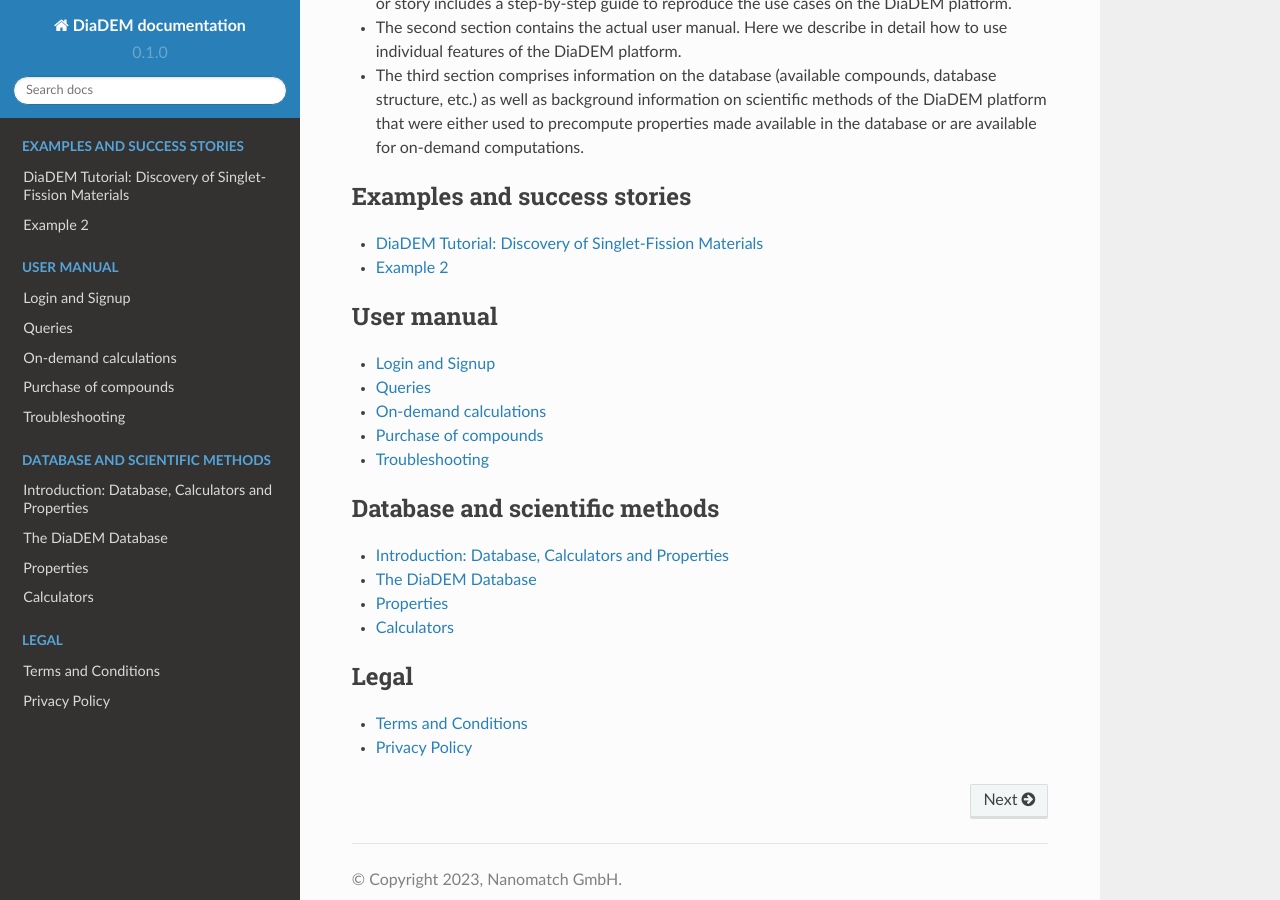
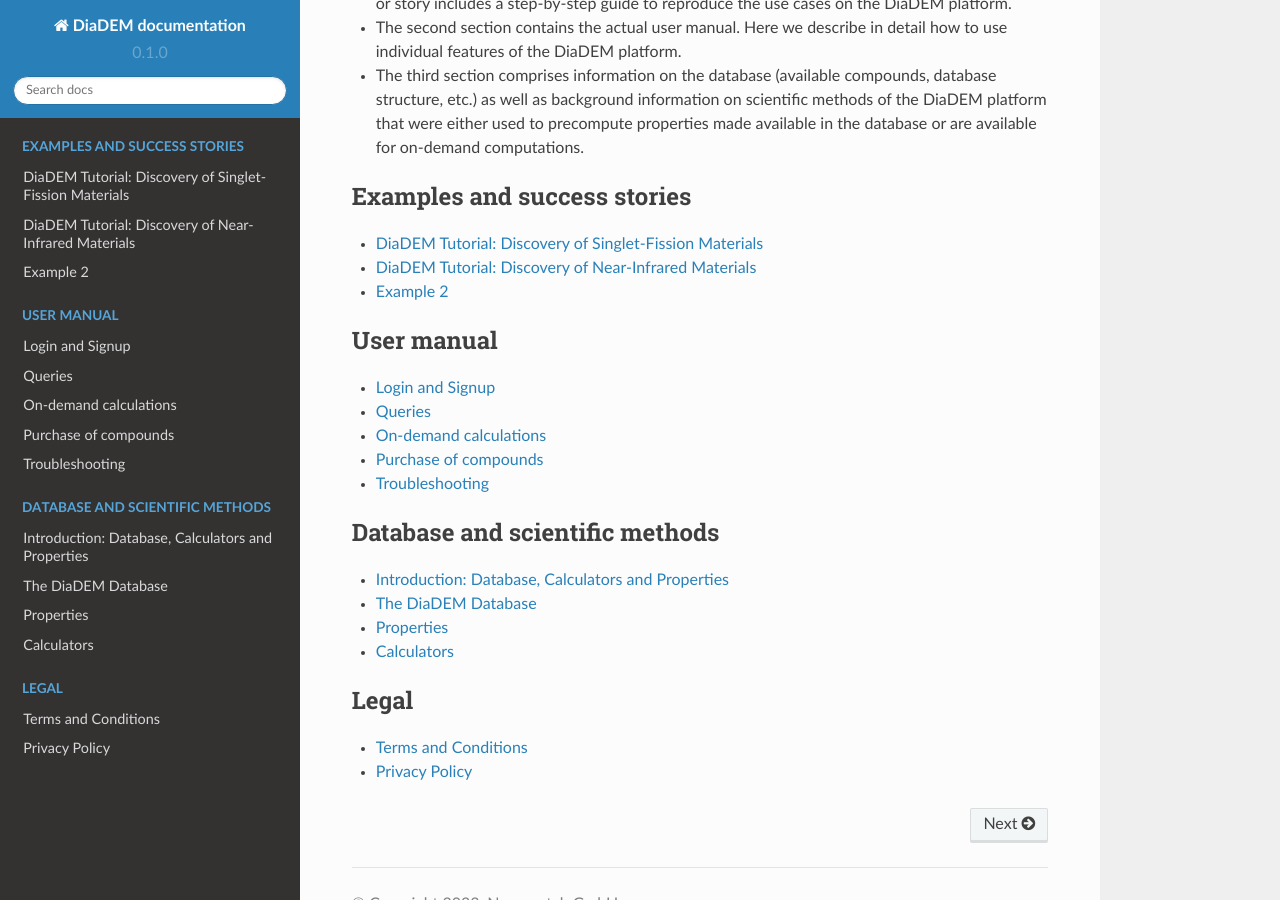
Before and after one commit to diadem-platform/diadem-docs, a Sphinx documentation site: the page built from docs/source/index.rst, in a window 1280 px wide and 900 px high, scrolled down 685 px. Built offline with Sphinx 7.4.7 and the Read the Docs theme 2.0.0, drawn with Linux system fonts in a browser that asks for light colours; pages that are not in the unit, such as notebooks, are missing from menus; some of the changed lines change nothing that is shown.

Commit message:
NIR (simple) added
Simplified version of near-infrared tutorial is added which works with the current capabilities of the platform.

```diff
--- /dev/null
+++ b/docs/source/examples/NIR.rst
@@ -0,0 +1,43 @@
+
+DiaDEM Tutorial: Discovery of Near-Infrared Materials
+=======================================================
+
+The discovery of near-infrared materials can be achieved with the DiaDEM platform. Candidates can be purchased directly and tested for near-infrared activity by the researcher.
+
+General theory
+--------------
+
+Near-infrared materials are a class of compounds that can absorb and emit light in the near-infrared range (750-2500 nm). Their applications span a wide variety of domains including communications, medical imaging, photovoltaics, sensing and night-vision. The synthesis of photostable, high-mobility and device-compatible near-infrared compounds is extremely challenging, making them a rare and coveted class of materials. Near-infrared absorption and emission in organic compounds is normally seen in extended π-conjugated systems, donor-acceptors, ionic dyes and metal complexes.
+
+Requirements for near-infrared absorption-emission
+--------------------------------------------------
+
+The requirement for near-infrared absorption-emission is simply the existence of near-infrared absorption and/or emission band(s) in the respective absorption and fluorescence spectra. In computational terms, the energy of the :math:`S_{0}` :math:`\rightarrow` :math:`S_{1}` transition, E(:math:`S_{1}`), should be lower than 1.65 eV (750 nm). Due to molecular design, these low-energy states are usually weak in intensity, e.g. small transition dipole moment for donor-acceptors due to non-spatially-overlapping HOMO and LUMOs; therefore, a bright :math:`S_{1}` can be imposed by setting a lower limit for the oscillator strength, f(:math:`S_{1}`).
+
+Further conditions such as low flexibility to avoid conical intersections, and thus nonradiative decay, can be considered with the number of rotatable bonds (:math:`n_{rots}`).
+
+Searching for candidates
+------------------------
+
+Finding near-infrared candidates based on the requirements detailed above can be done using the **Search** functionality found on the navigation bar. First click **+Group**, then **+Rule** twice.  Choose the **Property Name** for the first singlet excited state transition energy E(:math:`S_{1}`) and set the **Value** to be **less than** 1.65 eV, then **Submit Query**.
+
+This will search the DiaDEM database for all molecules which have an experimentally calibrated, vertical :math:`S_{0}` :math:`\rightarrow` :math:`S_{1}` energy lower than the boundary of red to near-infrared light.
+For additional constraints, return to the **Search** function and use the **+Group** button to add another condition block within the same query. Continue by choosing the oscillator strength for the first singlet transition f(:math:`S_{1}`) and set this **Value** to be **greater than** 0.05. This value can be modified; the greater the value, the brighter the :math:`S_{1}` state is predicted to be, removing those entries with forbidden or low-intensity transitions.
+
+Follow the same steps for even stricter constraints, e.g. for minimisation of nonradiative decay which is apparent in more flexible molecules and can be considered with :math:`n_{rots}`.
+
+Performing calculations
+-----------------------
+
+Although promising near-infrared materials can be found simply by searching and purchasing materials directly for laboratory testing, additional properties to create a more specialist library of molecules may be desired. For example, a small excitonic reorganization energy for better singlet exciton dissociation is crucial e.g. for an efficient photovoltaic device. This can be computed on-demand with DiaDEM.
+
+In the **Search** results, clicking on a molecular entry will open a new page with greater detail, including more properties, availability and price. From here, select **Run on-demand calculation** to add the molecule to a new **Project**, then choose the **Calculate** function on the navigation bar. Here, the calculation’s details can be chosen; for the above example, the **Property** to select is **Exciton reorganization energy** (:math:`S_{1}`) with **Default** for the **Calculator**. On the top right, the runtime, CPU cost and cost is given and can be reviewed before hitting the **Calculate** button.
+
+Once a calculation is finished, a **Notification** will appear which can be opened from the navigation bar. If email notifications are enabled, an automated email will be sent upon completion. This notification will lead to a calculation **Results** page where the newly computed property can be reviewed.
+
+Purchasing materials
+--------------------
+
+All of the molecules on the DiaDEM database are commercially available and can be purchased directly for laboratory testing; however, availability for a material at any given time can vary.
+
+In the **Search** results, clicking on a molecular entry will open a new page with greater detail, including more properties, availability and price. You can add a material to cart by clicking **Add to cart**. The cart can be accessed at the top right of the banner. From here, the quantity of material can be modified. An **Indicative price** will be shown and a purchase request can be made by pressing **Submit request**. After processing, final pricing, delivery time and additional information will be provided, and a **Notification** will appear which can be opened from the navigation bar. If email notifications are enabled, an automated email will be sent.
--- /dev/null
+++ b/docs/source/examples/NIR_simplified.rst
@@ -0,0 +1,30 @@
+
+DiaDEM Tutorial: Discovery of Near-Infrared Materials
+=======================================================
+
+The discovery of near-infrared materials can be achieved with the DiaDEM platform. Candidates can be purchased directly and tested for near-infrared activity by the researcher.
+
+General theory
+--------------
+
+Near-infrared materials are a class of compounds that can absorb and emit light in the near-infrared range (750-2500 nm). Their applications span a wide variety of domains including communications, medical imaging, photovoltaics, sensing and night-vision. The synthesis of photostable, high-mobility and device-compatible near-infrared compounds is extremely challenging, making them a rare and coveted class of materials. Near-infrared absorption and emission in organic compounds is normally seen in extended π-conjugated systems, donor-acceptors, ionic dyes and metal complexes.
+
+Requirements for near-infrared absorption-emission
+--------------------------------------------------
+
+The requirement for near-infrared absorption-emission is simply the existence of near-infrared absorption and/or emission band(s) in the respective absorption and fluorescence spectra. In computational terms, the energy of the :math:`S_{0}` :math:`\rightarrow` :math:`S_{1}` transition E(:math:`S_{1}`) should be lower than 1.65 eV (750 nm). Due to molecular design, these low-energy states are usually weak in intensity, e.g. small transition dipole moment for donor-acceptors due to non-spatially-overlapping HOMO and LUMO; therefore, a bright :math:`S_{1}` can be imposed by setting a lower limit for the oscillator strength f(:math:`S_{1}`).
+
+Searching for candidates
+------------------------
+
+Finding near-infrared candidates based on the requirements detailed above can be done using the **Search** functionality found on the navigation bar. First click **+Group**, then **+Rule** twice.  Choose the **Property Name** for the first singlet excited state transition energy E(:math:`S_{1}`) and set the **Value** to be **less than** 1.65 eV, then **Submit Query**.
+
+This will search the DiaDEM database for all molecules which have an experimentally calibrated, vertical :math:`S_{0}` :math:`\rightarrow` :math:`S_{1}` energy lower than the boundary of red to near-infrared light.
+For additional constraints, return to the **Search** function and add another condition block within the same query using **+Group**. Continue by choosing the oscillator strength for the first singlet transition f(:math:`S_{1}`) and set this **Value** to be **greater than** 0.05. This value can be modified; the greater the value, the brighter the :math:`S_{1}` state is predicted to be, removing those entries with forbidden or low-intensity transitions.
+
+Purchasing materials
+--------------------
+
+All of the molecules on the DiaDEM database are commercially available and can be purchased directly for laboratory testing; however, availability for a material at any given time can vary.
+
+In the **Search** results, clicking on a molecular entry will open a new page with greater detail, including more properties, availability and price. You can add a material to cart by clicking **Add to cart**. The cart can be accessed at the top right of the banner. From here, the quantity of material can be modified. An **Indicative price** will be shown and a purchase request can be made by pressing **Submit request**. After processing, final pricing, delivery time and additional information will be provided, and a **Notification** will appear which can be opened from the navigation bar. If email notifications are enabled, an automated email will be sent.
--- a/docs/source/index.rst
+++ b/docs/source/index.rst
@@ -33,6 +33,7 @@
    :caption:  Examples and success stories
 
    examples/SF
+   examples/NIR_simplified
    examples/example2
 
 
```
